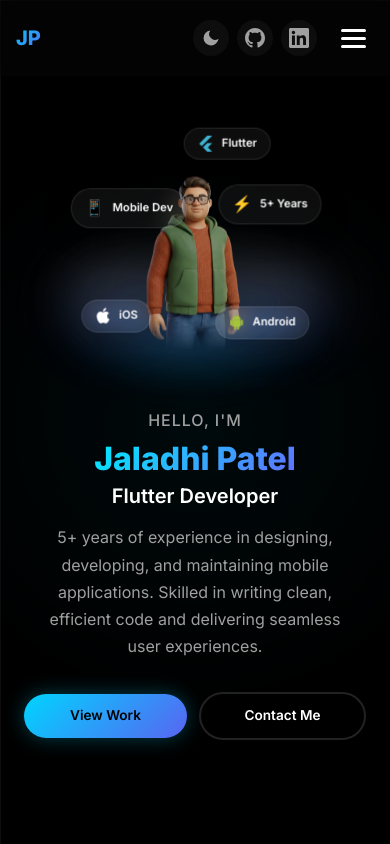
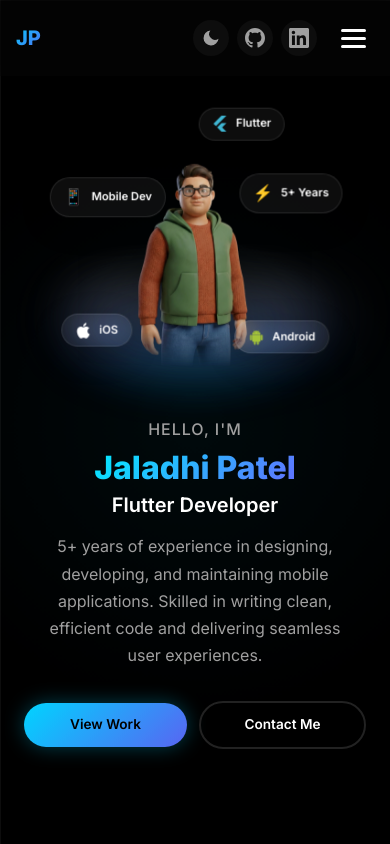
Before and after one commit to Jaladhi-dev/portfolio, a React (Vite) app: page / in a window 390 px wide. Shown: the top 844 px of the page. Built offline with nearby package versions, Linux system fonts and the light colour scheme.

Commit message:
fixed the responsive hero section

```diff
--- a/src/index.css
+++ b/src/index.css
@@ -2183,12 +2183,19 @@ a:hover {
   /* Hero */
   .hero {
     min-height: 100svh;
-    height: 100svh;
-    padding-top: 80px;
-    padding-bottom: var(--spacing-lg);
+    height: auto;
+    padding-top: 100px;
+    padding-bottom: 60px;
     display: flex;
     align-items: center;
     justify-content: center;
+    overflow-y: visible;
+  }
+
+  .hero-avatar-container {
+    width: clamp(200px, 60vw, 300px);
+    height: clamp(200px, 60vw, 300px);
+    margin: 1rem auto;
   }
 
   .hero .container {
```
